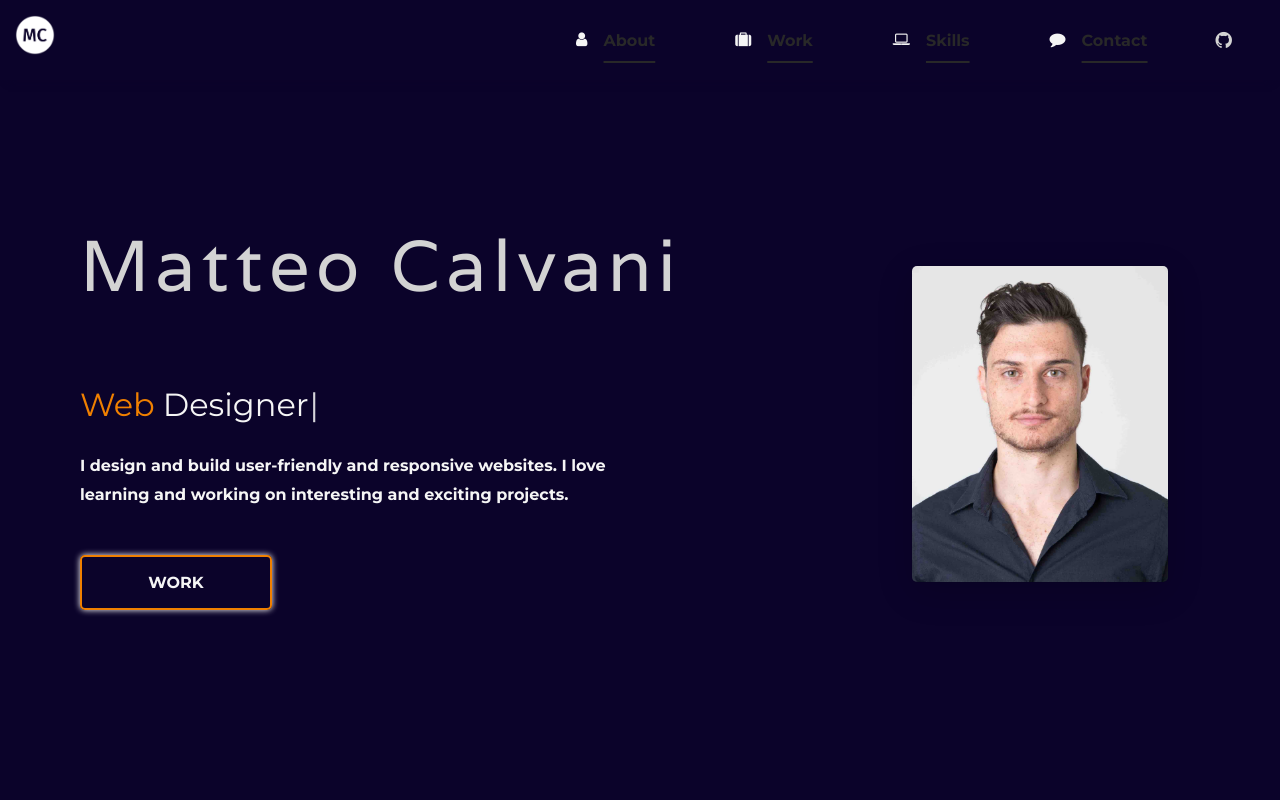
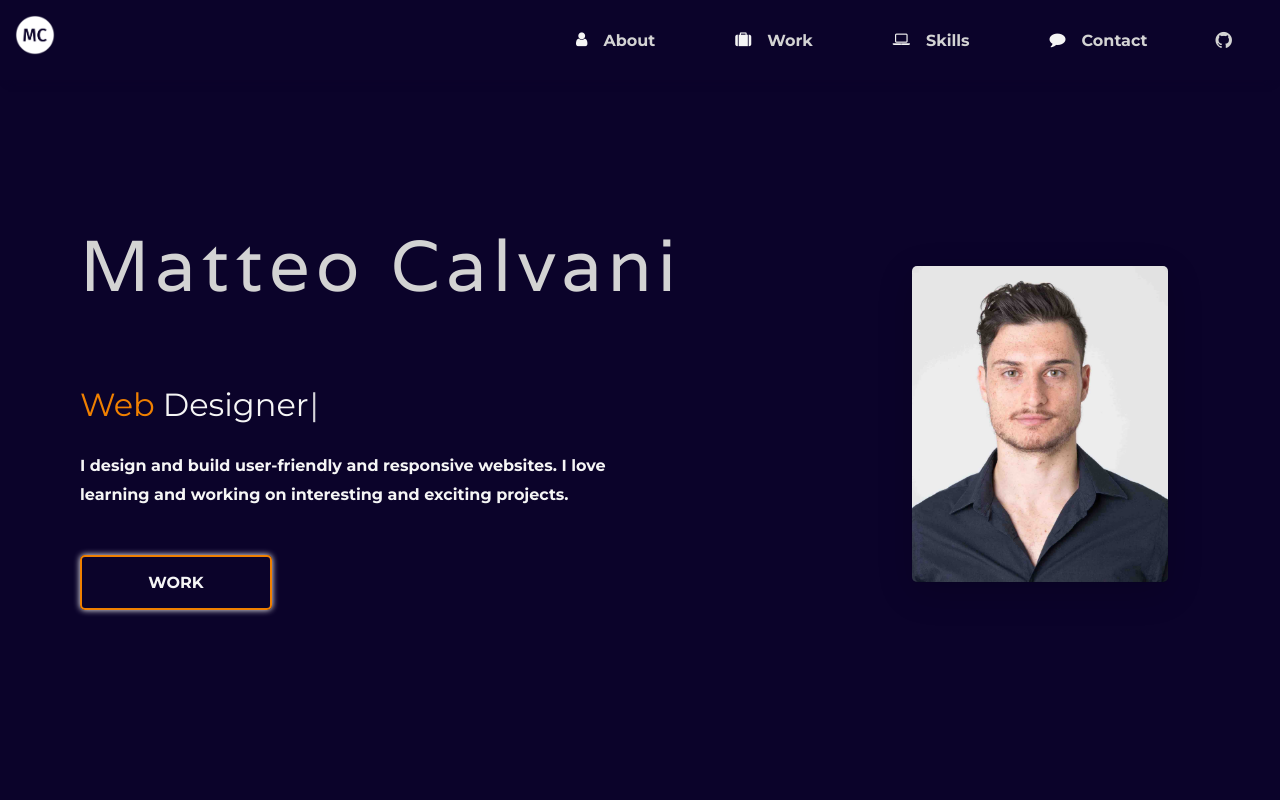
Before and after one commit to 1987mat/Portfolio_Site, a React (Create React App) app: page / in a window 1280 px wide. Shown: the top 800 px of the page. Built offline with nearby package versions, Linux system fonts and the light colour scheme.

Commit message:
contact form

```diff
--- a/src/App.css
+++ b/src/App.css
@@ -435,10 +435,9 @@ textarea {
   padding: 1em;
   margin-bottom: 2em;
   border-radius: 5px;
-  border: 0.5px solid gray;
-  border-top: none;
+  border: none;
   background-color: #fefefa;
-  box-shadow: 0 0 6px gray;
+  box-shadow: rgba(100, 100, 111, 0.2) 0px 7px 29px 0px;
   -moz-appearance: none;
   -webkit-appearance: none;
   appearance: none;
@@ -456,8 +455,9 @@ textarea {
   border: none;
   font-weight: 600;
   font-size: 1rem;
+  box-shadow: rgba(100, 100, 111, 0.2) 0px 7px 29px 0px;
   transition: transform 0.2s ease-in-out;
-  background-color: whitesmoke;
+  background-color: #f0f8ff;
 }
 
 .submit-btn:hover {
@@ -883,20 +883,32 @@ footer span {
 
   .main-navigation li .nav-link {
     color: lightgray;
-    text-decoration: transparent underline;
-    text-underline-offset: 15px;
-    text-decoration-thickness: 2px;
-    transition: text-decoration-color 0.4s ease-in-out, color 0.4s ease-in-out;
+    position: relative;
+    text-decoration: none;
+  }
+
+  .main-navigation li .nav-link:after {
+    content: '';
+    background-color: lightgray;
+    position: absolute;
+    width: 0;
+    right: 0;
+    margin-top: 6px;
+    height: 3px;
+    display: block;
+    transition: width 0.4s ease;
+    -webkit-transition: width 0.4s ease;
   }
 
   .main-navigation li .nav-link:hover {
     color: white;
-    text-decoration-color: white;
     cursor: pointer;
   }
 
-  .nav-link.active {
-    color: red;
+  .main-navigation li .nav-link:hover:after {
+    color: white;
+    width: 100%;
+    left: 0;
   }
 
   .main-navigation i {
```
